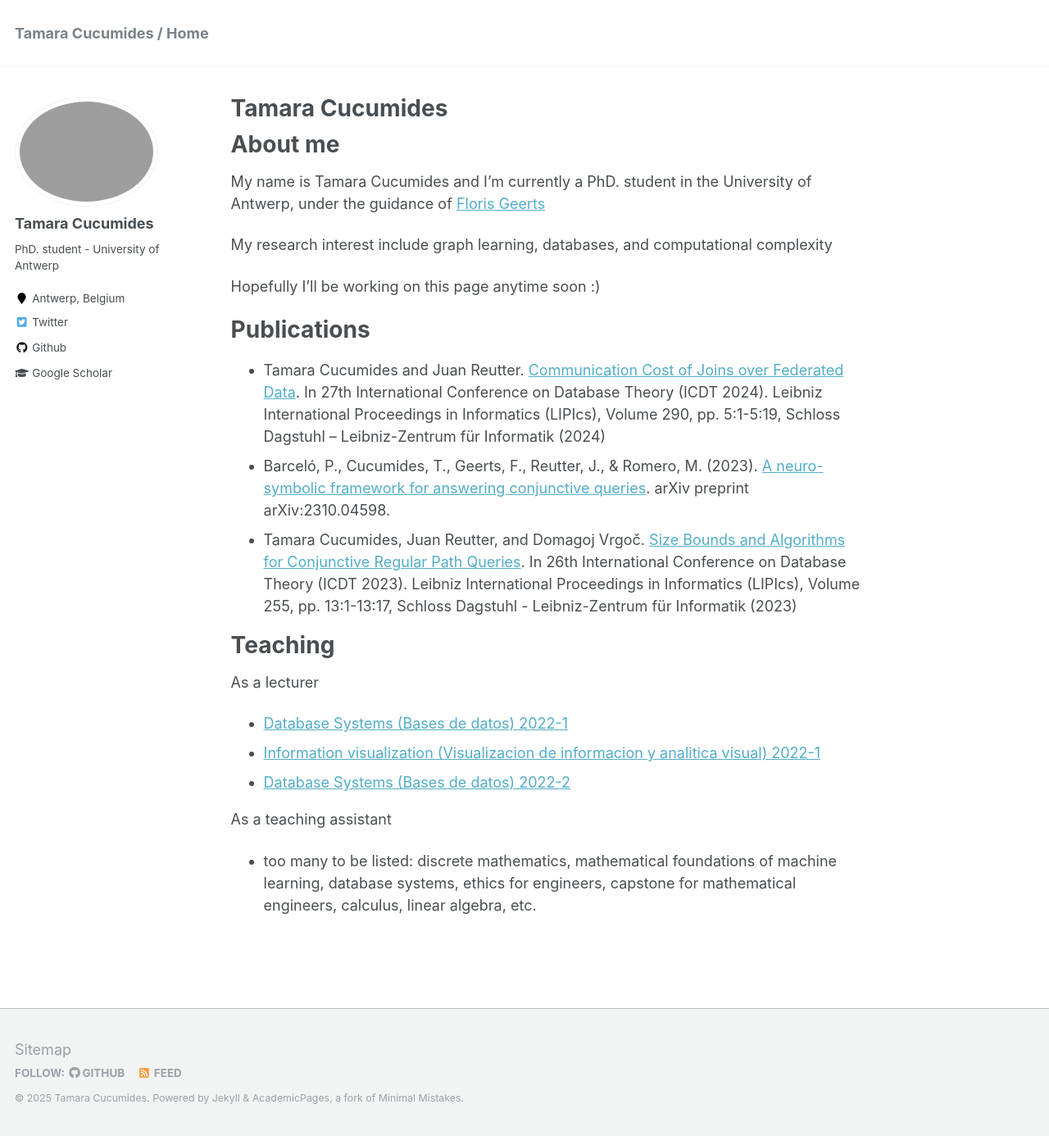
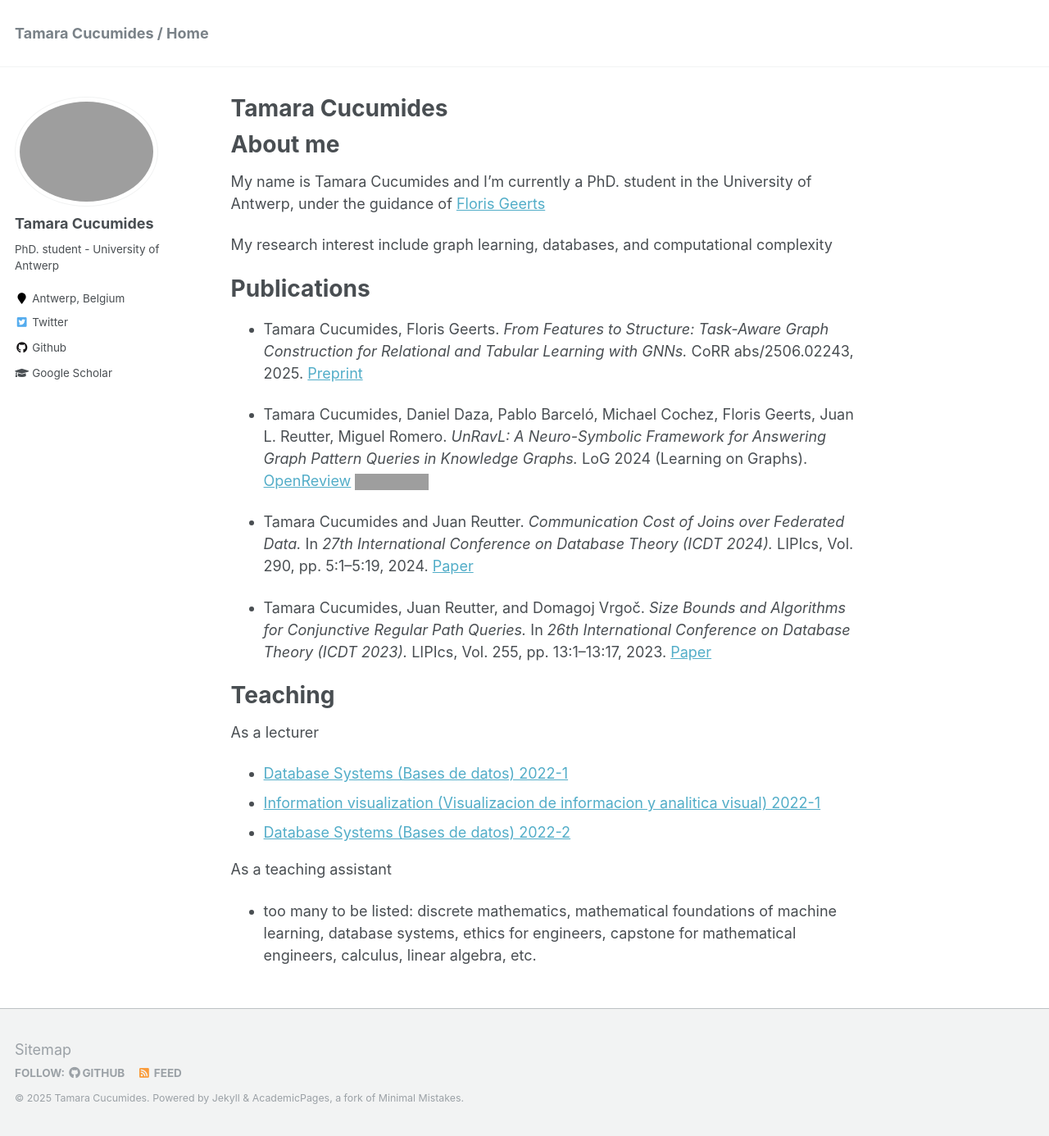
Before and after one commit to TamaraCucumides/TamaraCucumides.github.io, a Jekyll site: the page built from _pages/about.md, in a window 1280 px wide and 1386 px high. Shown: the whole window at 82% size. Built offline with Jekyll 4.4.1, drawn with Linux system fonts in a browser that asks for light colours; grey boxes are pictures that could not be loaded.

Commit message:
Update about.md

```diff
--- a/_pages/about.md
+++ b/_pages/about.md
@@ -15,15 +15,17 @@ My name is Tamara Cucumides and I'm currently a PhD. student in the University o
 
 My research interest include graph learning, databases, and computational complexity
 
-Hopefully I'll be working on this page anytime soon :)
-
-
 
 Publications
 ======
-* Tamara Cucumides and Juan Reutter. [Communication Cost of Joins over Federated Data](https://drops.dagstuhl.de/entities/document/10.4230/LIPIcs.ICDT.2024.5). In 27th International Conference on Database Theory (ICDT 2024). Leibniz International Proceedings in Informatics (LIPIcs), Volume 290, pp. 5:1-5:19, Schloss Dagstuhl – Leibniz-Zentrum für Informatik (2024)
-* Barceló, P., Cucumides, T., Geerts, F., Reutter, J., & Romero, M. (2023). [A neuro-symbolic framework for answering conjunctive queries](https://arxiv.org/abs/2310.04598). arXiv preprint arXiv:2310.04598.
-* Tamara Cucumides, Juan Reutter, and Domagoj Vrgoč. [Size Bounds and Algorithms for Conjunctive Regular Path Queries](https://drops.dagstuhl.de/entities/document/10.4230/LIPIcs.ICDT.2023.13). In 26th International Conference on Database Theory (ICDT 2023). Leibniz International Proceedings in Informatics (LIPIcs), Volume 255, pp. 13:1-13:17, Schloss Dagstuhl - Leibniz-Zentrum für Informatik (2023)
+* Tamara Cucumides, Floris Geerts. *From Features to Structure: Task-Aware Graph Construction for Relational and Tabular Learning with GNNs.* CoRR abs/2506.02243, 2025. [Preprint](https://arxiv.org/abs/2506.02243)
+
+* Tamara Cucumides, Daniel Daza, Pablo Barceló, Michael Cochez, Floris Geerts, Juan L. Reutter, Miguel Romero. *UnRavL: A Neuro-Symbolic Framework for Answering Graph Pattern Queries in Knowledge Graphs.* LoG 2024 (Learning on Graphs). [OpenReview](https://openreview.net/forum?id=mLwtkzMobz) ![Best Paper Honorable Mention](https://img.shields.io/badge/Best%20Paper-Honorable%20Mention-%23ff69b4)
+
+* Tamara Cucumides and Juan Reutter. *Communication Cost of Joins over Federated Data.* In *27th International Conference on Database Theory (ICDT 2024).* LIPIcs, Vol. 290, pp. 5:1–5:19, 2024. [Paper](https://drops.dagstuhl.de/entities/document/10.4230/LIPIcs.ICDT.2024.5)
+
+* Tamara Cucumides, Juan Reutter, and Domagoj Vrgoč. *Size Bounds and Algorithms for Conjunctive Regular Path Queries.* In *26th International Conference on Database Theory (ICDT 2023).* LIPIcs, Vol. 255, pp. 13:1–13:17, 2023. [Paper](https://drops.dagstuhl.de/entities/document/10.4230/LIPIcs.ICDT.2023.13)
+
 
 Teaching
 ======
```
